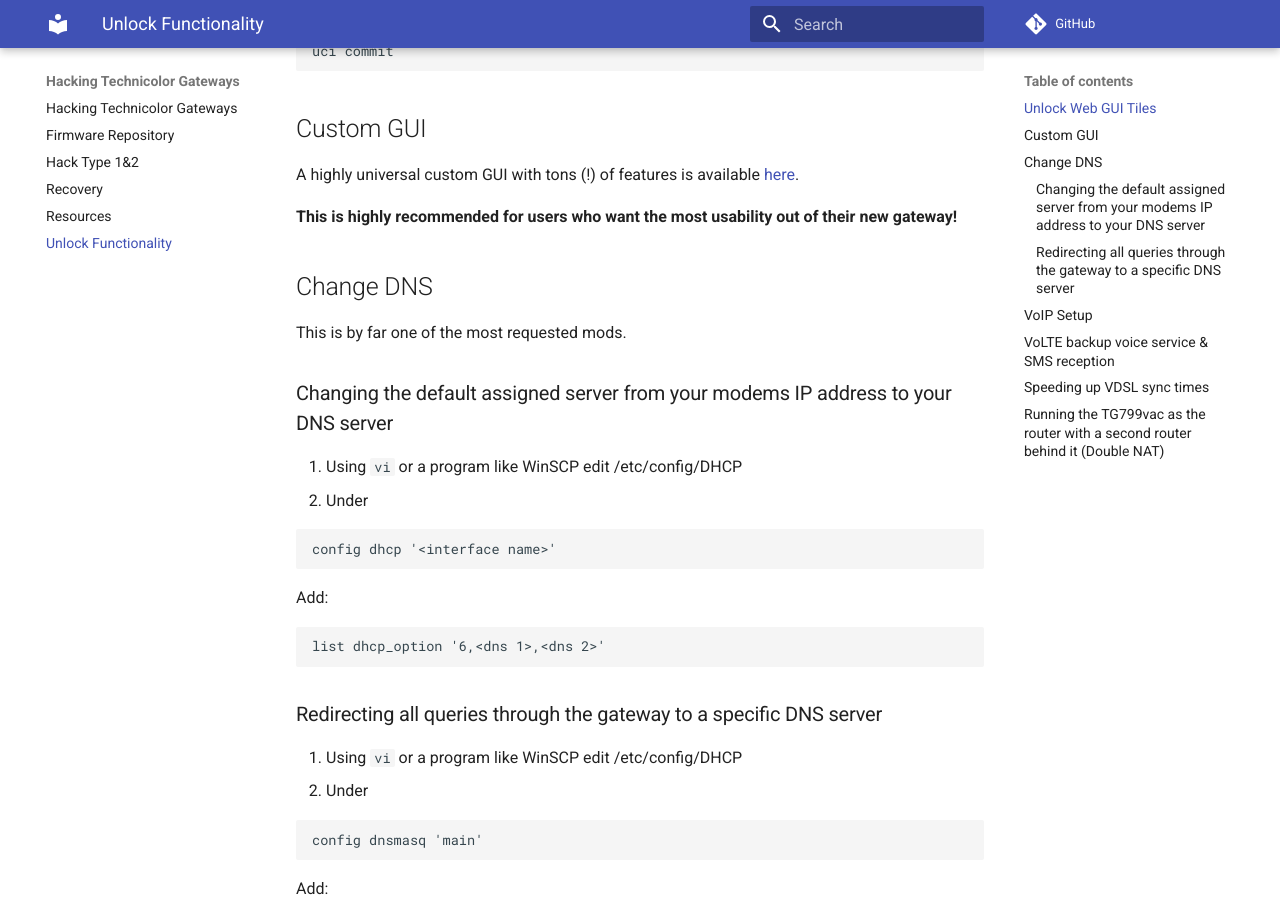
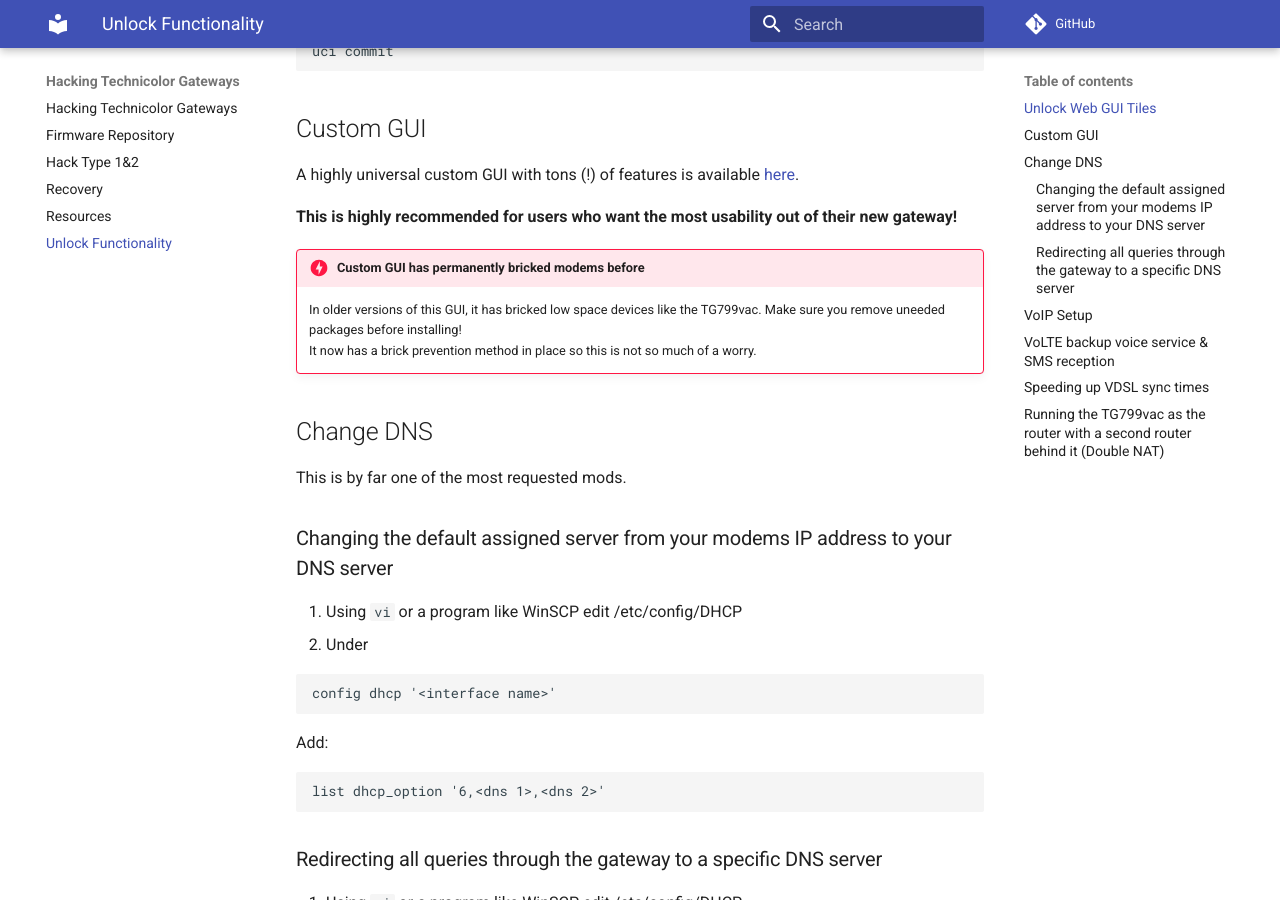
Before and after one commit to hack-technicolor/hack-technicolor, an MkDocs documentation site: the page built from docs/Unlock Functionality.md, in a window 1280 px wide and 900 px high, scrolled down 869 px. Built offline with MkDocs 1.6.1 and Material for MkDocs 9.7.7, drawn with Linux system fonts in a browser that asks for light colours; comment, search, counter and statistics services are not loaded.

Commit message:
Add warning

```diff
--- a/docs/Unlock Functionality.md
+++ b/docs/Unlock Functionality.md
@@ -46,6 +46,10 @@ uci commit
 A highly universal custom GUI with tons (!) of features is available [here](https://github.com/Ansuel/tch-nginx-gui).
 
 **This is highly recommended for users who want the most usability out of their new gateway!**
+
+!!! danger "Custom GUI has permanently bricked modems before"
+    In older versions of this GUI, it has bricked low space devices like the TG799vac. Make sure you remove uneeded packages before installing!
+    It now has a brick prevention method in place so this is not so much of a worry.
 
 ## Change DNS
 
```
